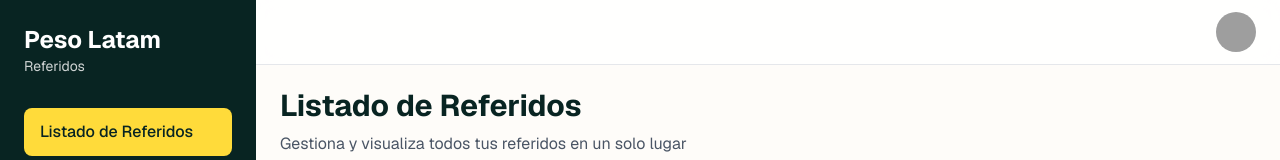
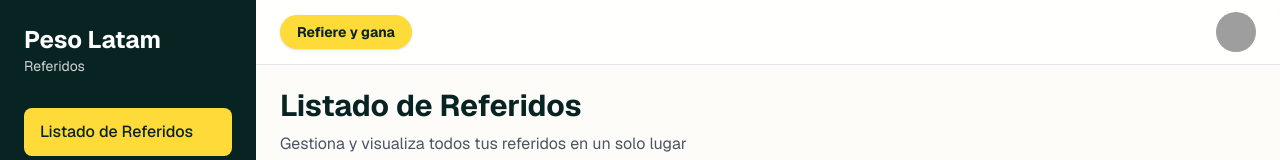
Before and after one commit to OryxonDev/peso-latam-referrals, a Next.js app: page / in a window 1280 px wide. Shown: the top 160 px of the page. Built offline with nearby package versions, Linux system fonts and the light colour scheme; no server answers; grey boxes are pictures that could not be loaded.

Commit message:
Adjust the header badge

```diff
--- a/features/layout/components/Header.tsx
+++ b/features/layout/components/Header.tsx
@@ -6,12 +6,12 @@
 export function Header() {
   return (
     <header className="fixed top-0 left-0 right-0 z-30 bg-white/80 backdrop-blur-md border-b border-gray-200">
-      <div className="flex items-center justify-between px-4 md:px-6 h-16">
+      <div className="flex items-center justify-between md:ml-64 px-4 md:px-6 h-16">
         <div className="flex items-center gap-4">
           <MobileMenu />
-          <span className="px-3 py-1 bg-[#ffdb3a] text-[#082422] text-sm font-semibold rounded-full">
+          <div className="px-4 py-1.5 bg-[#ffdb3a] text-[#082422] text-sm font-bold rounded-full shadow-sm border border-[#ffdb3a]/30">
             Refiere y gana
-          </span>
+          </div>
         </div>
         <div className="flex items-center gap-3">
           <div className="relative w-10 h-10 rounded-full overflow-hidden">
```
